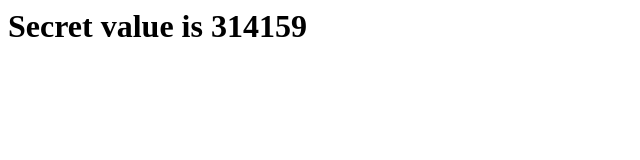
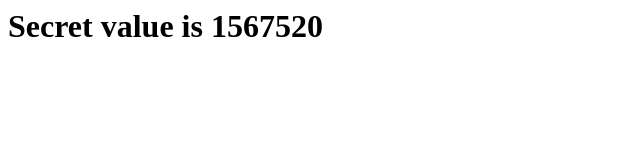
Before and after one commit to ftique/prin, a plain HTML site: page index.html in a window 1280 px wide. Shown: the full height of the page, 0-640 px from the left. Drawn offline with Linux system fonts and the light colour scheme.

Commit message:
Update index.html

```diff
--- a/index.html
+++ b/index.html
@@ -1 +1 @@
-<h1>Secret value is 314159</h1>
+<h1>Secret value is 1567520</h1>
```
